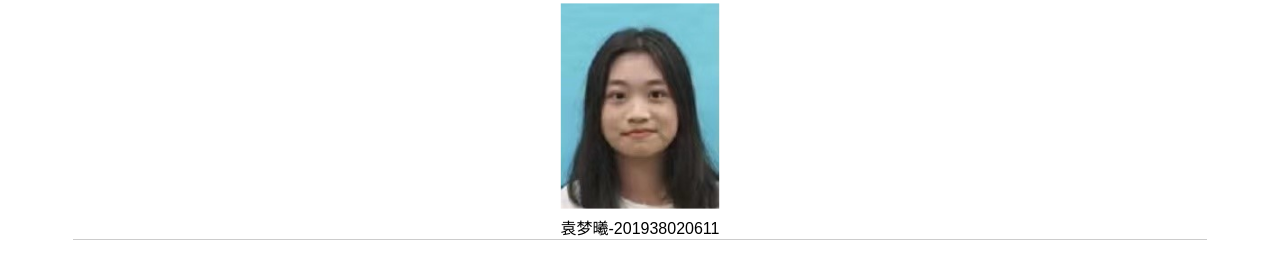
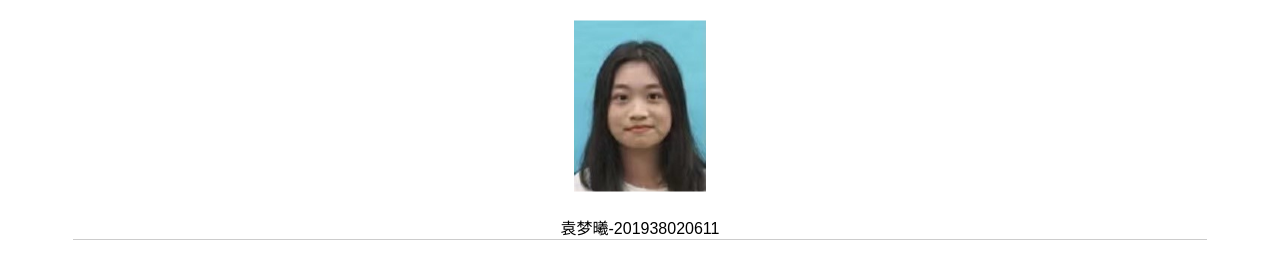
Before and after one commit to hash106/zzz, a plain HTML site: page index.html in a window 1280 px wide. Shown: the part 64-322 px from the top of the page. Drawn offline with Linux system fonts and the light colour scheme.

Commit message:
Update index.html

```diff
--- a/index.html
+++ b/index.html
@@ -45,8 +45,9 @@
 				margin:15px;
 			}
 			#pic{
-				transform:scale(0.9);
+				transform:scale(0.75);
 				margin-top:-5px;
+
 			}
 			#right{
 				transform:scale(0.6);
```
